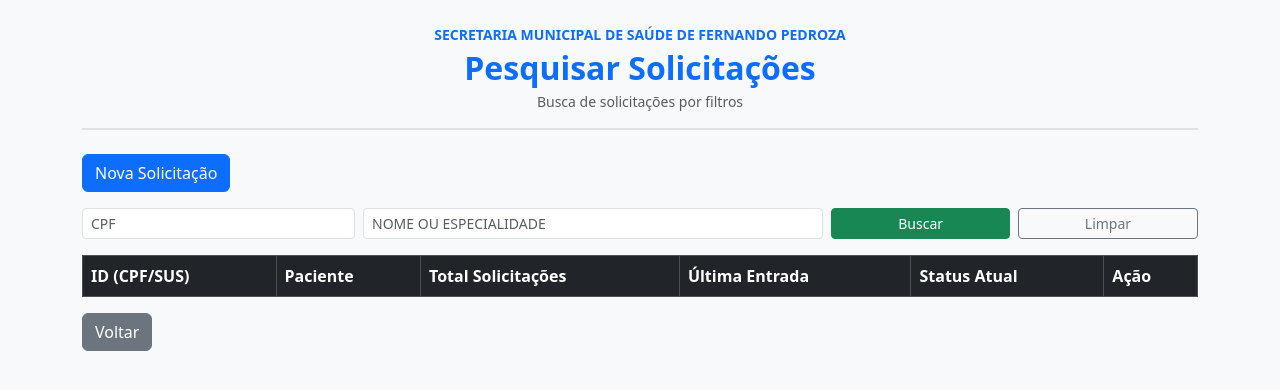
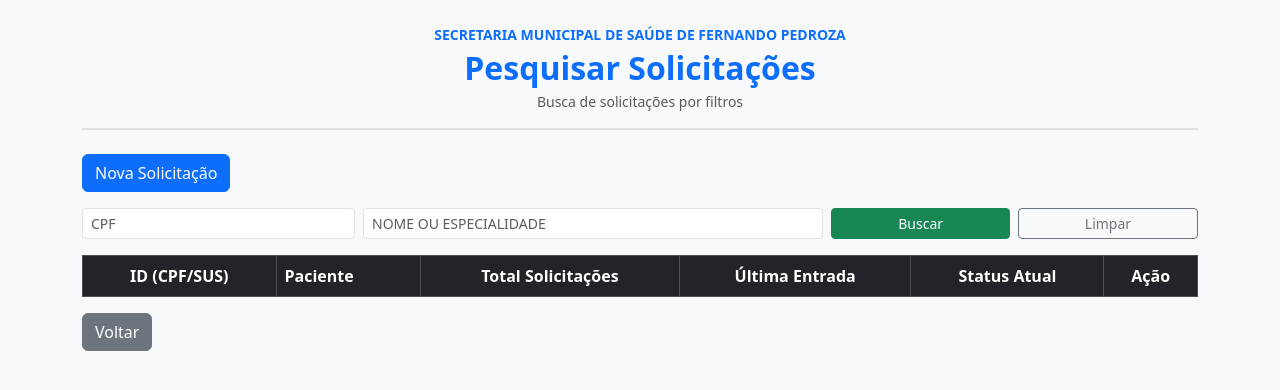
Before and after one commit to diegorafa87/GestaoRegulacao, a Flask app: page /pesquisar in a window 1280 px wide. Shown: the part 56-446 px from the top of the page. Run offline with Flask 3, Linux system fonts and the light colour scheme; the visitor is signed in with stand-in values (Sample User, id 1); data that the repository does not hold is empty; some libraries are stand-ins or nearby versions.

Commit message:
Centralizar todas as colunas exceto Paciente

```diff
--- a/templates/solicitacoes.html
+++ b/templates/solicitacoes.html
@@ -31,11 +31,11 @@
         <thead class="table-dark">
                 {% if modo_urgencia_em_espera %}
                 <tr>
-                        <th>ID (CPF/SUS)</th><th>Paciente</th><th>Especialidade</th><th>Prioridade</th><th>Status</th><th>Data Solicitação</th><th>Data Entrada</th><th>Ação</th>
+                        <th class="text-center">ID (CPF/SUS)</th><th>Paciente</th><th class="text-center">Especialidade</th><th class="text-center">Prioridade</th><th class="text-center">Status</th><th class="text-center">Data Solicitação</th><th class="text-center">Data Entrada</th><th class="text-center">Ação</th>
                 </tr>
                 {% else %}
                 <tr>
-                        <th>ID (CPF/SUS)</th><th>Paciente</th><th>Total Solicitações</th><th>Última Entrada</th><th>Status Atual</th><th>Ação</th>
+                        <th class="text-center">ID (CPF/SUS)</th><th>Paciente</th><th class="text-center">Total Solicitações</th><th class="text-center">Última Entrada</th><th class="text-center">Status Atual</th><th class="text-center">Ação</th>
                 </tr>
                 {% endif %}
         </thead>
@@ -43,23 +43,23 @@
         {% for s in solicitacoes %}
                 {% if modo_urgencia_em_espera %}
                 <tr>
-                        <td>{{ s[0]|formatar_documento }}</td>
+                        <td class="text-center">{{ s[0]|formatar_documento }}</td>
                         <td>{{ s[1] }}</td>
-                        <td>{{ s[2] if s[2] else '-' }}</td>
-                        <td>{{ s[3] if s[3] else '-' }}</td>
-                        <td>{{ s[4] if s[4] else '-' }}</td>
-                        <td>{{ s[5]|formatar_data }}</td>
-                        <td>{{ s[6]|formatar_data }}</td>
-                        <td><a href="{{ url_for('historico_paciente', paciente_id=s[0]) }}" class="btn btn-sm btn-info">Ver Histórico</a></td>
+                        <td class="text-center">{{ s[2] if s[2] else '-' }}</td>
+                        <td class="text-center">{{ s[3] if s[3] else '-' }}</td>
+                        <td class="text-center">{{ s[4] if s[4] else '-' }}</td>
+                        <td class="text-center">{{ s[5]|formatar_data }}</td>
+                        <td class="text-center">{{ s[6]|formatar_data }}</td>
+                        <td class="text-center"><a href="{{ url_for('historico_paciente', paciente_id=s[0]) }}" class="btn btn-sm btn-info">Ver Histórico</a></td>
                 </tr>
                 {% else %}
                 <tr>
-                        <td>{{ s[0]|formatar_documento }}</td>
+                        <td class="text-center">{{ s[0]|formatar_documento }}</td>
                         <td>{{ s[1] }}</td>
-                        <td>{{ s[2] }}</td>
-                        <td>{{ s[3]|formatar_data }}</td>
-                        <td>{{ s[4] if s[4] else '-' }}</td>
-                        <td><a href="{{ url_for('historico_paciente', paciente_id=s[0]) }}" class="btn btn-sm btn-info">Ver Histórico</a></td>
+                        <td class="text-center">{{ s[2] }}</td>
+                        <td class="text-center">{{ s[3]|formatar_data }}</td>
+                        <td class="text-center">{{ s[4] if s[4] else '-' }}</td>
+                        <td class="text-center"><a href="{{ url_for('historico_paciente', paciente_id=s[0]) }}" class="btn btn-sm btn-info">Ver Histórico</a></td>
                 </tr>
                 {% endif %}
         {% endfor %}
```
